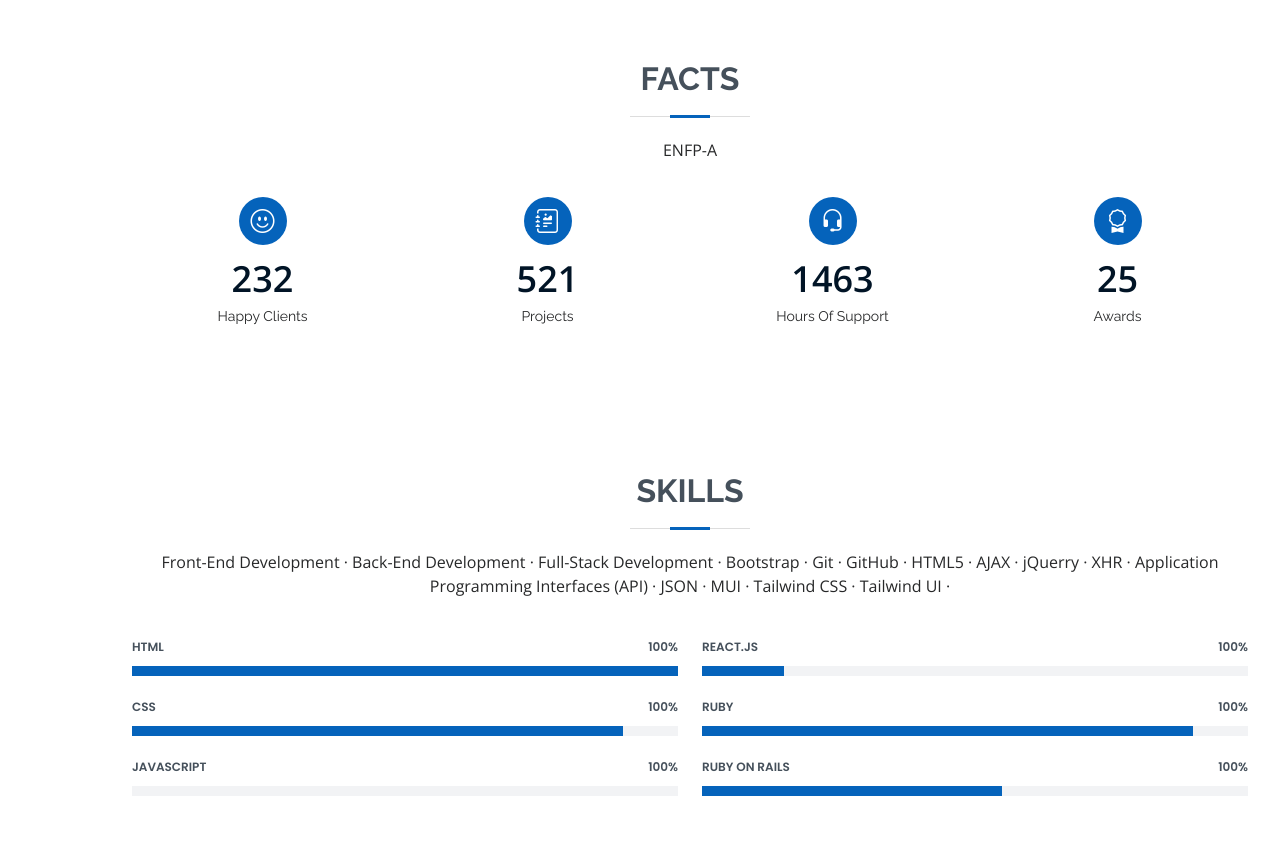
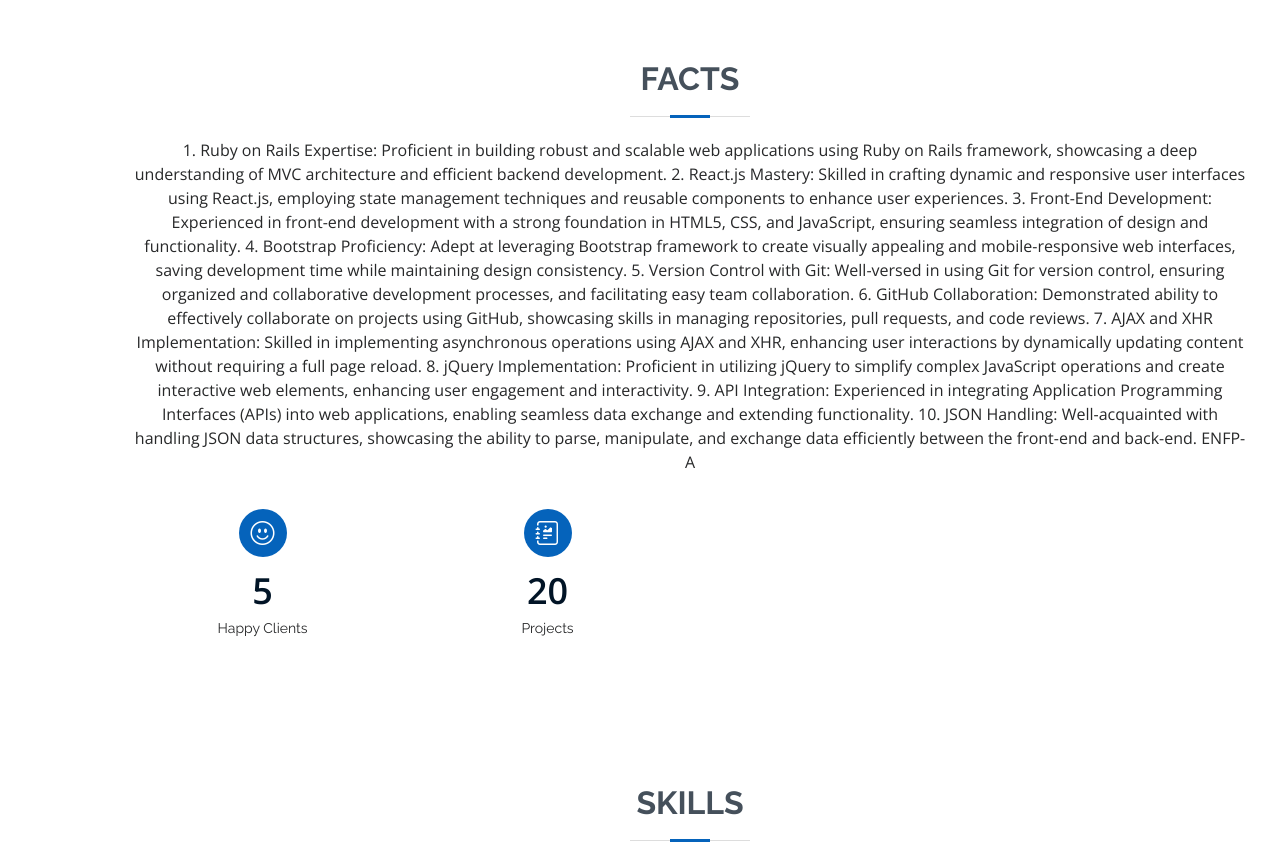
Before and after one commit to JoeYo24/portfolio, a plain HTML site: page MyResume/index.html in a window 1280 px wide. Shown: the part 1500-2345 px from the top of the page. Drawn offline with nearby package versions, Linux system fonts and the light colour scheme.

Commit message:
fixed some issues

```diff
--- a/MyResume/index.html
+++ b/MyResume/index.html
@@ -120,6 +120,25 @@
         <div class="section-title">
           <h2>Facts</h2>
           <p>
+            1. Ruby on Rails Expertise: Proficient in building robust and scalable web applications using Ruby on Rails framework, showcasing a deep understanding of MVC architecture and efficient backend development.
+
+            2. React.js Mastery: Skilled in crafting dynamic and responsive user interfaces using React.js, employing state management techniques and reusable components to enhance user experiences.
+
+            3. Front-End Development: Experienced in front-end development with a strong foundation in HTML5, CSS, and JavaScript, ensuring seamless integration of design and functionality.
+
+            4. Bootstrap Proficiency: Adept at leveraging Bootstrap framework to create visually appealing and mobile-responsive web interfaces, saving development time while maintaining design consistency.
+
+            5. Version Control with Git: Well-versed in using Git for version control, ensuring organized and collaborative development processes, and facilitating easy team collaboration.
+
+            6. GitHub Collaboration: Demonstrated ability to effectively collaborate on projects using GitHub, showcasing skills in managing repositories, pull requests, and code reviews.
+
+            7. AJAX and XHR Implementation: Skilled in implementing asynchronous operations using AJAX and XHR, enhancing user interactions by dynamically updating content without requiring a full page reload.
+
+            8. jQuery Implementation: Proficient in utilizing jQuery to simplify complex JavaScript operations and create interactive web elements, enhancing user engagement and interactivity.
+
+            9. API Integration: Experienced in integrating Application Programming Interfaces (APIs) into web applications, enabling seamless data exchange and extending functionality.
+
+            10. JSON Handling: Well-acquainted with handling JSON data structures, showcasing the ability to parse, manipulate, and exchange data efficiently between the front-end and back-end.
             ENFP-A
           </p>
         </div>
@@ -129,7 +148,7 @@
           <div class="col-lg-3 col-md-6">
             <div class="count-box">
               <i class="bi bi-emoji-smile"></i>
-              <span data-purecounter-start="0" data-purecounter-end="232" data-purecounter-duration="1" class="purecounter"></span>
+              <span data-purecounter-start="0" data-purecounter-end="5" data-purecounter-duration="1" class="purecounter"></span>
               <p>Happy Clients</p>
             </div>
           </div>
@@ -137,27 +156,10 @@
           <div class="col-lg-3 col-md-6 mt-5 mt-md-0">
             <div class="count-box">
               <i class="bi bi-journal-richtext"></i>
-              <span data-purecounter-start="0" data-purecounter-end="521" data-purecounter-duration="1" class="purecounter"></span>
+              <span data-purecounter-start="0" data-purecounter-end="20" data-purecounter-duration="1" class="purecounter"></span>
               <p>Projects</p>
             </div>
           </div>
-
-          <div class="col-lg-3 col-md-6 mt-5 mt-lg-0">
-            <div class="count-box">
-              <i class="bi bi-headset"></i>
-              <span data-purecounter-start="0" data-purecounter-end="1463" data-purecounter-duration="1" class="purecounter"></span>
-              <p>Hours Of Support</p>
-            </div>
-          </div>
-
-          <div class="col-lg-3 col-md-6 mt-5 mt-lg-0">
-            <div class="count-box">
-              <i class="bi bi-award"></i>
-              <span data-purecounter-start="0" data-purecounter-end="25" data-purecounter-duration="1" class="purecounter"></span>
-              <p>Awards</p>
-            </div>
-          </div>
-
         </div>
 
       </div>
@@ -188,14 +190,14 @@
             <div class="progress">
               <span class="skill">CSS <i class="val">100%</i></span>
               <div class="progress-bar-wrap">
-                <div class="progress-bar" role="progressbar" aria-valuenow="90" aria-valuemin="0" aria-valuemax="100"></div>
+                <div class="progress-bar" role="progressbar" aria-valuenow="100" aria-valuemin="0" aria-valuemax="100"></div>
               </div>
             </div>
 
             <div class="progress">
               <span class="skill">JavaScript <i class="val">100%</i></span>
               <div class="progress-bar-wrap">
-                <div class="progress-bar" role="progressbar" aria-valuenow="0" aria-valuemin="0" aria-valuemax="100"></div>
+                <div class="progress-bar" role="progressbar" aria-valuenow="100" aria-valuemin="0" aria-valuemax="100"></div>
               </div>
             </div>
 
@@ -206,21 +208,21 @@
             <div class="progress">
               <span class="skill">React.js <i class="val">100%</i></span>
               <div class="progress-bar-wrap">
-                <div class="progress-bar" role="progressbar" aria-valuenow="15" aria-valuemin="0" aria-valuemax="100"></div>
+                <div class="progress-bar" role="progressbar" aria-valuenow="100" aria-valuemin="0" aria-valuemax="100"></div>
               </div>
             </div>
 
             <div class="progress">
               <span class="skill">Ruby <i class="val">100%</i></span>
               <div class="progress-bar-wrap">
-                <div class="progress-bar" role="progressbar" aria-valuenow="90" aria-valuemin="0" aria-valuemax="100"></div>
+                <div class="progress-bar" role="progressbar" aria-valuenow="100" aria-valuemin="0" aria-valuemax="100"></div>
               </div>
             </div>
 
             <div class="progress">
               <span class="skill">Ruby on Rails <i class="val">100%</i></span>
               <div class="progress-bar-wrap">
-                <div class="progress-bar" role="progressbar" aria-valuenow="55" aria-valuemin="0" aria-valuemax="100"></div>
+                <div class="progress-bar" role="progressbar" aria-valuenow="100" aria-valuemin="0" aria-valuemax="100"></div>
               </div>
             </div>
 
@@ -281,7 +283,7 @@
             </div>
             <div class="resume-item">
               <h4>Accounts Receivable Representative</h4>
-              <h5>2017 - 2018</h5>
+              <h5>2022 - 2022</h5>
               <p><em>United for Growth LLC, Chardon, OH</em></p>
               <ul>
                 <li>Prepared report of delinquent accounts and submitted to Executive team on a monthly basis.</li>
```
